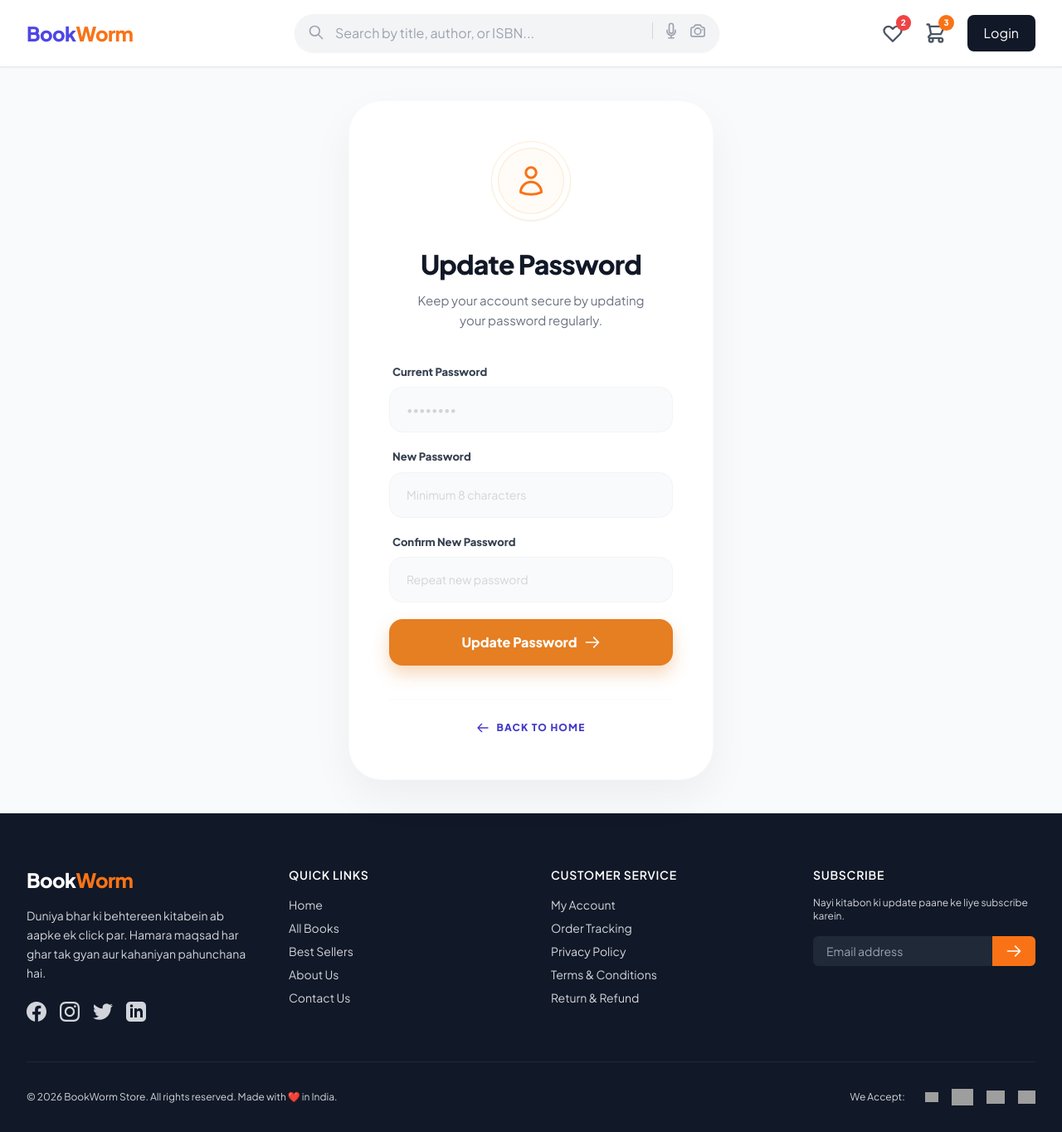
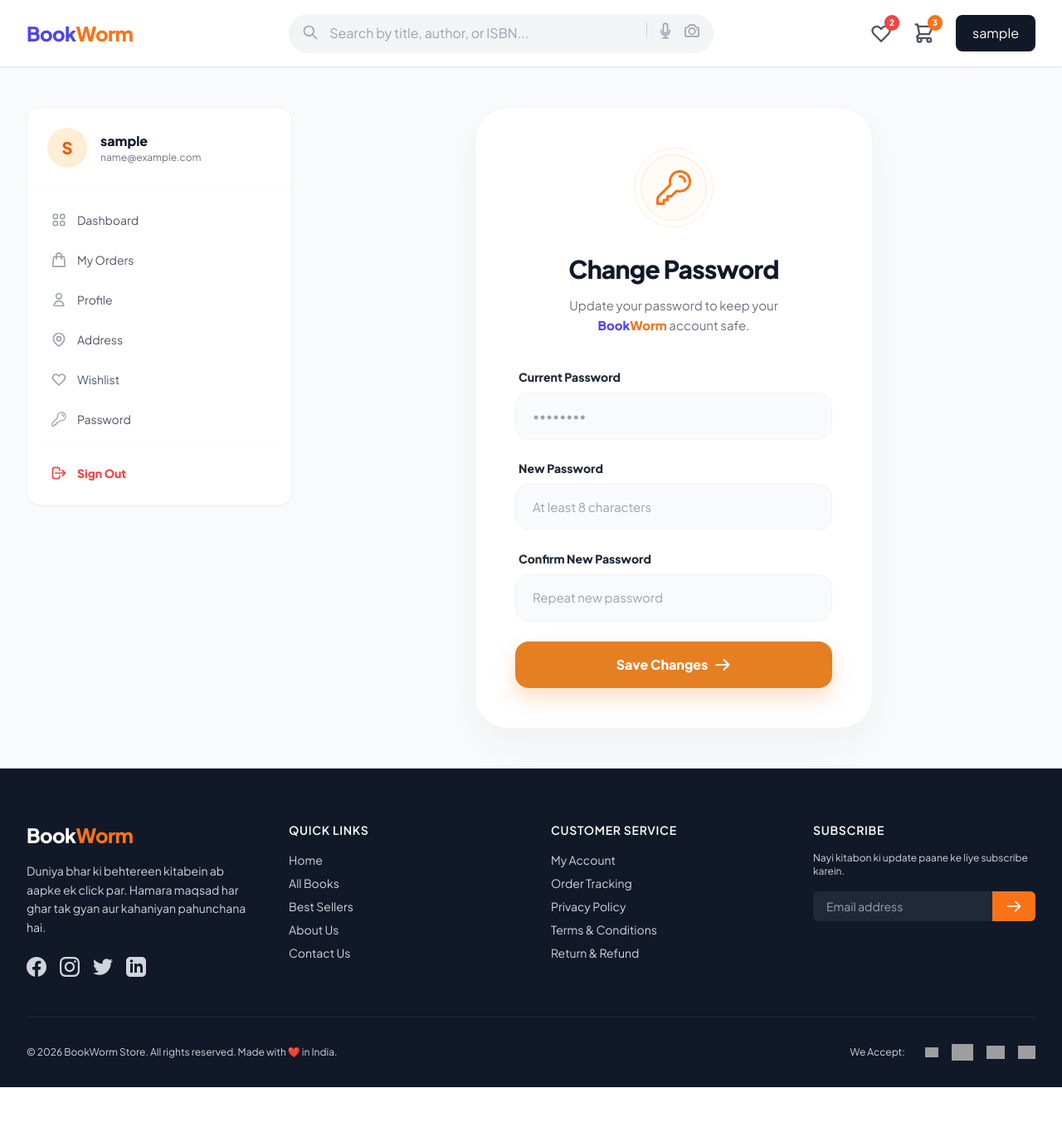
Before and after one commit to naresh-kumar28/Book, a Django app: a page that uses website/bookstore/templates/includes/header.html in a window 1280 px wide. Shown: the whole page at 83% size. After the commit the page ends 1310 px from the top, so only its background shows below. Run offline with Django 5.2, Linux system fonts and the light colour scheme; the visitor is signed in with stand-in values (Sample User, id 1); some libraries are stand-ins or nearby versions; grey boxes are pictures that could not be loaded.

Commit message:
all page linked with login page

```diff
--- a/website/bookstore/templates/account/password_change.html
+++ b/website/bookstore/templates/account/password_change.html
@@ -5,94 +5,93 @@
 {% block content %}
 {% include 'includes/sticky-button.html' %}
 
-<div class="min-h-[85vh] flex items-center justify-center bg-[#F9FAFB] px-4 py-10">
+<div class="min-h-screen bg-[#F9FAFB] py-12">
+    <div class="max-w-7xl mx-auto px-4 sm:px-6 lg:px-8">
+
+        <div class="flex flex-col lg:flex-row gap-10">
+
+            <aside class="w-full lg:w-1/4">
+                {% include 'account/sidebar.html' %}
+            </aside>
+
+            <main class="flex-1 flex justify-center items-start">
 
                 <div
-        class="w-full max-w-[440px] bg-white rounded-[40px] shadow-[0_20px_50px_rgba(0,0,0,0.05)] border border-gray-50 p-8 md:p-12 transition-all">
+                    class="w-full max-w-[480px] bg-white rounded-[40px] shadow-[0_20px_50px_rgba(0,0,0,0.04)] border border-gray-100 p-8 md:p-12">
 
                     <div class="flex justify-center mb-8">
                         <div
-                class="relative flex items-center justify-center w-24 h-24 rounded-full border-[1.5px] border-orange-100 bg-white shadow-sm">
+                            class="relative flex items-center justify-center w-24 h-24 rounded-full border-[1.5px] border-orange-100 bg-white">
                             <div
-                    class="flex items-center justify-center w-20 h-20 rounded-full bg-orange-50/50 border-[1.5px] border-orange-200/50 text-orange-500">
-                    <svg xmlns="http://www.w3.org/2000/svg" fill="none" viewBox="0 0 24 24" stroke-width="1.8"
-                        stroke="currentColor" class="w-10 h-10">
+                                class="flex items-center justify-center w-20 h-20 rounded-full bg-orange-50/50 border-[1.5px] border-orange-200/50 text-orange-500 text-orange-500">
+                                <svg xmlns="http://www.w3.org/2000/svg" fill="none" viewBox="0 0 24 24" stroke-width="1.5" stroke="currentColor"
+                                    class="w-12 h-12 text-[#F97316]">
                                     <path stroke-linecap="round" stroke-linejoin="round"
-                            d="M15.75 6a3.75 3.75 0 1 1-7.5 0 3.75 3.75 0 0 1 7.5 0ZM4.501 20.118a7.5 7.5 0 0 1 14.998 0A17.933 17.933 0 0 1 12 21.75c-2.676 0-5.216-.584-7.499-1.632Z" />
+                                        d="M15.75 5.25a3 3 0 0 1 3 3m3 0a6 6 0 0 1-7.029 5.912c-.563-.097-1.159.026-1.563.43L10.5 17.25H8.25v2.25H6v2.25H2.25v-2.818c0-.597.237-1.17.659-1.591l6.499-6.499c.404-.404.527-1 .43-1.563A6 6 0 1 1 21.75 8.25Z" />
                                 </svg>
                             </div>
                         </div>
                     </div>
 
                     <div class="text-center mb-10">
-            <h2 class="text-[32px] font-black text-gray-900 leading-tight mb-3 tracking-tight">
-                Update Password
+                        <h2 class="text-[30px] font-black text-gray-900 leading-tight mb-3 tracking-tight">
+                            Change Password
                         </h2>
                         <p class="text-gray-500 text-[15px] font-medium leading-relaxed max-w-[280px] mx-auto">
-                Keep your account secure by updating your password regularly.
+                            Update your password to keep your <span class="font-bold text-indigo-600">Book<span class="text-orange-500">Worm</span></span> account safe.
                         </p>
                     </div>
 
                     {% if messages %}
-        <div class="mb-6 space-y-2">
+                    <div class="mb-8 space-y-3">
                         {% for message in messages %}
                         <div
-                class="bg-green-50/80 border border-green-100 text-green-700 px-4 py-3 rounded-2xl text-xs font-bold flex items-center gap-2 animate-pulse">
-                <svg class="w-4 h-4" fill="currentColor" viewBox="0 0 20 20">
-                    <path fill-rule="evenodd"
-                        d="M10 18a8 8 0 100-16 8 8 0 000 16zm3.707-9.293a1 1 0 00-1.414-1.414L9 10.586 7.707 9.293a1 1 0 00-1.414 1.414l2 2a1 1 0 001.414 0l4-4z"
-                        clip-rule="evenodd" />
-                </svg>
+                            class="bg-green-50 border border-green-100 text-green-700 px-5 py-3.5 rounded-2xl text-[13px] font-bold flex items-center gap-3 shadow-sm">
+                            <span
+                                class="flex-shrink-0 w-5 h-5 bg-green-500 text-white rounded-full flex items-center justify-center text-[10px]">✓</span>
                             {{ message }}
                         </div>
                         {% endfor %}
                     </div>
                     {% endif %}
 
-        <form method="POST" action="{% url 'account_change_password' %}" class="space-y-5">
+                    <form method="POST" action="{% url 'account_change_password' %}" class="space-y-6">
                         {% csrf_token %}
 
                         <div class="space-y-2">
-                <label class="block text-[13px] font-bold text-gray-700 ml-1">Current Password</label>
+                            <label class="block text-[14px] font-bold text-gray-800 ml-1">Current Password</label>
                             <input type="password" name="oldpassword" placeholder="••••••••" required
-                    class="block w-full px-5 py-4 bg-gray-50 border border-gray-100 rounded-2xl text-[14px] transition-all outline-none focus:bg-white focus:ring-4 focus:ring-orange-500/10 focus:border-orange-500 placeholder-gray-300">
+                                class="block w-full px-5 py-4 bg-gray-50 border border-gray-100 rounded-2xl text-[15px] transition-all duration-300 outline-none focus:bg-white focus:ring-4 focus:ring-orange-500/10 focus:border-orange-500">
                         </div>
 
                         <div class="space-y-2">
-                <label class="block text-[13px] font-bold text-gray-700 ml-1">New Password</label>
-                <input type="password" name="password1" placeholder="Minimum 8 characters" required
-                    class="block w-full px-5 py-4 bg-gray-50 border border-gray-100 rounded-2xl text-[14px] transition-all outline-none focus:bg-white focus:ring-4 focus:ring-orange-500/10 focus:border-orange-500 placeholder-gray-300">
+                            <label class="block text-[14px] font-bold text-gray-800 ml-1">New Password</label>
+                            <input type="password" name="password1" placeholder="At least 8 characters" required
+                                class="block w-full px-5 py-4 bg-gray-50 border border-gray-100 rounded-2xl text-[15px] transition-all duration-300 outline-none focus:bg-white focus:ring-4 focus:ring-orange-500/10 focus:border-orange-500">
                         </div>
 
                         <div class="space-y-2">
-                <label class="block text-[13px] font-bold text-gray-700 ml-1">Confirm New Password</label>
+                            <label class="block text-[14px] font-bold text-gray-800 ml-1">Confirm New Password</label>
                             <input type="password" name="password2" placeholder="Repeat new password" required
-                    class="block w-full px-5 py-4 bg-gray-50 border border-gray-100 rounded-2xl text-[14px] transition-all outline-none focus:bg-white focus:ring-4 focus:ring-orange-500/10 focus:border-orange-500 placeholder-gray-300">
+                                class="block w-full px-5 py-4 bg-gray-50 border border-gray-100 rounded-2xl text-[15px] transition-all duration-300 outline-none focus:bg-white focus:ring-4 focus:ring-orange-500/10 focus:border-orange-500">
                         </div>
 
                         <button type="submit"
-                class="group relative w-full flex items-center justify-center py-4 px-6 bg-[#E67E22] hover:bg-[#D35400] text-white text-[16px] font-bold rounded-2xl shadow-[0_10px_20px_rgba(230,126,34,0.3)] transition-all duration-300 transform active:scale-[0.97] mt-4">
-                Update Password
+                            class="group relative w-full flex items-center justify-center py-4 px-6 bg-[#E67E22] hover:bg-[#D35400] text-white text-[16px] font-bold rounded-2xl shadow-[0_12px_24px_rgba(230,126,34,0.25)] transition-all duration-300 transform active:scale-[0.98] mt-4">
+                            Save Changes
                             <svg class="w-5 h-5 ml-2 group-hover:translate-x-1 transition-transform" fill="none"
                                 stroke="currentColor" viewBox="0 0 24 24">
-                    <path stroke-linecap="round" stroke-linejoin="round" stroke-width="2"
+                                <path stroke-linecap="round" stroke-linejoin="round" stroke-width="2.5"
                                     d="M14 5l7 7m0 0l-7 7m7-7H3" />
                             </svg>
                         </button>
                     </form>
 
-        <div class="mt-10 pt-6 border-t border-gray-50 text-center">
-            <a href="/"
-                class="inline-flex items-center text-xs font-bold text-indigo-700 hover:text-orange-500 transition-all uppercase tracking-widest group">
-                <svg class="w-4 h-4 mr-2 group-hover:-translate-x-1 transition-transform" fill="none"
-                    stroke="currentColor" viewBox="0 0 24 24">
-                    <path stroke-linecap="round" stroke-linejoin="round" stroke-width="2"
-                        d="M10 19l-7-7m0 0l7-7m-7 7h18" />
-                </svg>
-                Back to Home
-            </a>
                 </div>
+            </main>
 
         </div>
     </div>
+</div>
+
 {% endblock %}
--- a/website/bookstore/templates/account/sidebar.html
+++ b/website/bookstore/templates/account/sidebar.html
@@ -2,14 +2,19 @@
     <div class="bg-white rounded-2xl shadow-sm border border-gray-100 overflow-hidden sticky top-[120px]">
         <div class="p-6 border-b border-gray-50 flex items-center space-x-4">
             <div class="w-12 h-12 bg-orange-100 rounded-full flex items-center justify-center text-orange-600">
+                {% if request.user.is_anonymous %}
                 <svg class="w-6 h-6" fill="none" stroke="currentColor" viewBox="0 0 24 24">
                     <path stroke-linecap="round" stroke-linejoin="round" stroke-width="2"
                         d="M16 7a4 4 0 11-8 0 4 4 0 018 0zM12 14a7 7 0 00-7 7h14a7 7 0 00-7-7z" />
                 </svg>
+                {% else %}
+                <p class="text-xl font-bold">{{request.user.username|slice:"1"|capfirst}}</p>
+                {% endif %}
+
             </div>
             <div>
-                <h4 class="font-bold text-gray-900 truncate w-40">Sponsorship Email</h4>
-                <p class="text-xs text-gray-500 truncate w-40">rajatekofficial@gmail.com</p>
+                <h4 class="font-bold text-gray-900 truncate w-40">{{request.user.username}}</h4>
+                <p class="text-xs text-gray-500 truncate w-40">{{request.user.email}}</p>
             </div>
         </div>
 
@@ -112,8 +117,28 @@
                 <span class="text-sm">Wishlist</span>
             </a>
 
+            <a href="{% url 'account_change_password' %}" class="flex items-center space-x-3 p-3 rounded-xl transition-colors group
+                {% if request.path == '/account/wishlist/' %}
+                    bg-orange-50 text-orange-600 font-bold border border-orange-100
+                {% else %}
+                    text-gray-600 hover:bg-gray-50 hover:text-orange-500
+                {% endif %}">
+
+                <svg class="w-5 h-5
+                    {% if request.path == '/account/wishlist/' %}
+                        text-orange-500
+                    {% else %}
+                        text-gray-400 group-hover:text-orange-500
+                    {% endif %}" fill="none" viewBox="0 0 24 24" stroke-width="1.5" stroke="currentColor">
+                    <path stroke-linecap="round" stroke-linejoin="round"
+                        d="M15.75 5.25a3 3 0 0 1 3 3m3 0a6 6 0 0 1-7.029 5.912c-.563-.097-1.159.026-1.563.43L10.5 17.25H8.25v2.25H6v2.25H2.25v-2.818c0-.597.237-1.17.659-1.591l6.499-6.499c.404-.404.527-1 .43-1.563A6 6 0 1 1 21.75 8.25Z" />
+                </svg>
+
+                <span class="text-sm">Password</span>
+            </a>
+
             <div class="pt-4 border-t border-gray-50 mt-4">
-                <a href="#"
+                <a href="{% url 'account_logout' %}"
                     class="flex items-center space-x-3 p-3 rounded-xl text-red-500 hover:bg-red-50 transition-colors">
                     <svg class="w-5 h-5" fill="none" stroke="currentColor" viewBox="0 0 24 24">
                         <path stroke-linecap="round" stroke-linejoin="round" stroke-width="2"
--- a/website/bookstore/templates/includes/header.html
+++ b/website/bookstore/templates/includes/header.html
@@ -8,11 +8,18 @@
                 </a>
 
                 <!-- Mobile Profile icon -->
-                <div class="block md:hidden pr-5">
-                    <div class="w-10 h-10 rounded-full overflow-hidden border-2 border-orange-400">
+                <div class="block md:hidden pr-5 ">
+                    <div class="w-11 h-11 bg-orange-100 rounded-full flex items-center justify-center text-orange-600">
+                        {% if request.user.is_anonymous %}
                         <a href="{% url 'account_login' %}">
-                            <img src="https://randomuser.me/api/portraits/men/32.jpg" alt="User DP" class="w-full h-full object-cover">
+                            <svg class="w-6 h-6" fill="none" stroke="currentColor" viewBox="0 0 24 24">
+                                <path stroke-linecap="round" stroke-linejoin="round" stroke-width="2"
+                                    d="M16 7a4 4 0 11-8 0 4 4 0 018 0zM12 14a7 7 0 00-7 7h14a7 7 0 00-7-7z" />
+                            </svg>
                         </a>
+                        {% else %}
+                        <a href="{% url 'profile' %}" class="text-xl font-bold">{{request.user.username|slice:"1"|capfirst}}</a>
+                        {% endif %}
                     </div>
                 </div>
             </div>
@@ -77,10 +84,17 @@
                             class="absolute -top-2 -right-2 bg-orange-500 text-white text-[10px] font-bold px-1.5 py-0.5 rounded-full">3</span>
                     </a>
 
-                    <button
+                    {% if request.user.is_anonymous %}
+                    <a href="{% url 'account_login' %}"
                         class="bg-gray-900 text-white px-5 py-2.5 rounded-lg hover:bg-orange-600 transition-all font-medium">
                         Login
-                    </button>
+                    </a>
+                    {% else %}
+                    <a href="{% url 'profile' %}"
+                        class="bg-gray-900 text-white px-5 py-2.5 rounded-lg hover:bg-orange-600 transition-all font-medium">
+                        {{user.username}}
+                    </a>
+                    {% endif %}
                 </div>
 
                 <!-- Mobile searchbar -->
--- a/website/bookstore/urls.py
+++ b/website/bookstore/urls.py
@@ -26,6 +26,4 @@ urlpatterns = [
     path('account/my-order/', myOrder, name='my-order'),
     path('account/wishlist/', wishlist, name='wishlist'),
 
-    #login and signup page
-    path('registration/signup/', signup, name='signup')
 ]
--- a/website/website/settings.py
+++ b/website/website/settings.py
@@ -149,7 +149,7 @@ STATIC_URL = 'static/'
 #----------------------------------
 
 LOGIN_REDIRECT_URL = '/'
-LOGOUT_REDIRECT_URL = 'login'
+LOGOUT_REDIRECT_URL = '/'
 
 ACCOUNT_LOGOUT_ON_GET = True  # logout URL par sirf click (GET request) se logout ho jayega, confirmation page nahi aayega
 SOCIALACCOUNT_LOGIN_ON_GET = True  # extra confirmation page nahi dikhega, direct sign in page khulega
```
Also changed, not shown: website/bookstore/templates/account/profile.html (+6 -6 lines), website/bookstore/templates/pages/contact-us.html (+36 -15 lines), website/bookstore/views.py (+42 -8 lines), 1 other file. Lines whose indentation alone changed are shown as unchanged.
